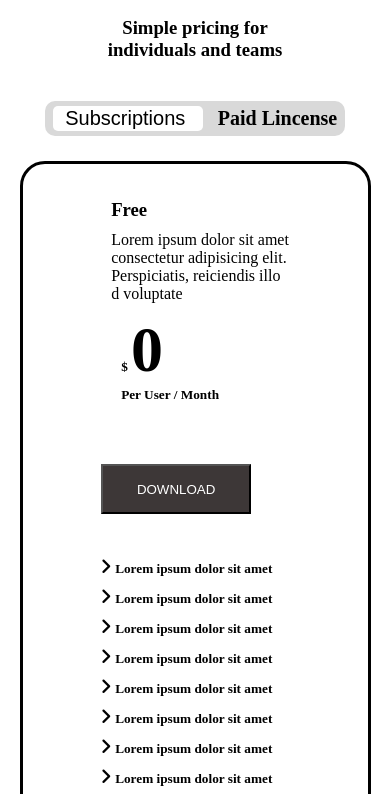
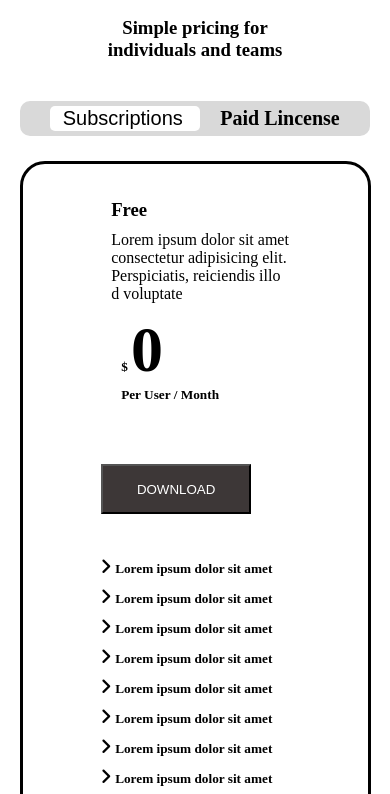
Before and after one commit to theajaypee/Dx-Pricing, a plain HTML site: page index.html in a window 390 px wide. Shown: the part 50-844 px from the top of the page. Drawn offline with Linux system fonts and the light colour scheme.

Commit message:
adjusted mobile

```diff
--- a/main.css
+++ b/main.css
@@ -23,7 +23,7 @@
 .mobile-button {
     background: #D9D9D9;
     height: 35px;
-    width: 300px;
+    width: 350px;
     font-size: 20px;
     font-weight: bolder;
     text-align: center;
@@ -40,7 +40,7 @@
     height: 25px;
     width: 150px;
     padding-right: 5px;
-    margin-right: 10px;
+    margin-right: 15px;
     font-size: 20px;
 }
 
```
